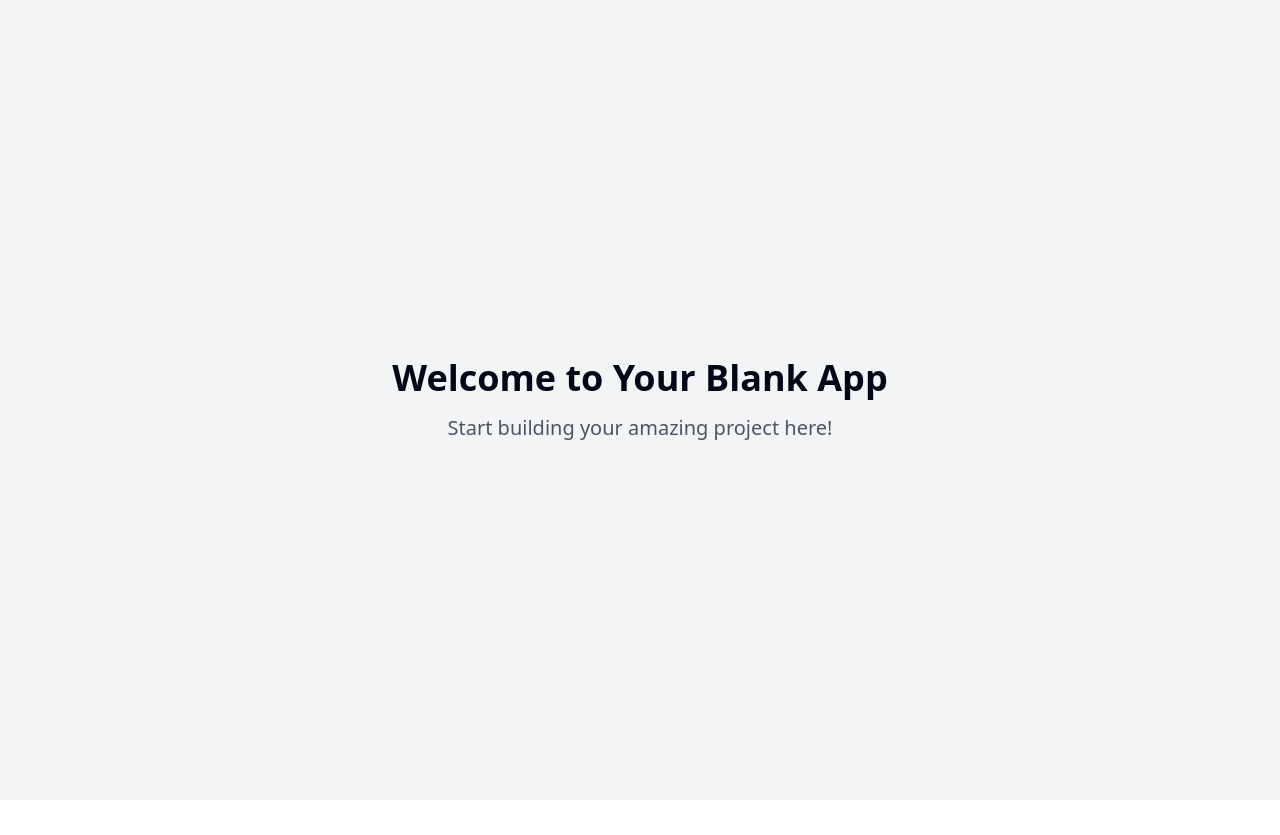
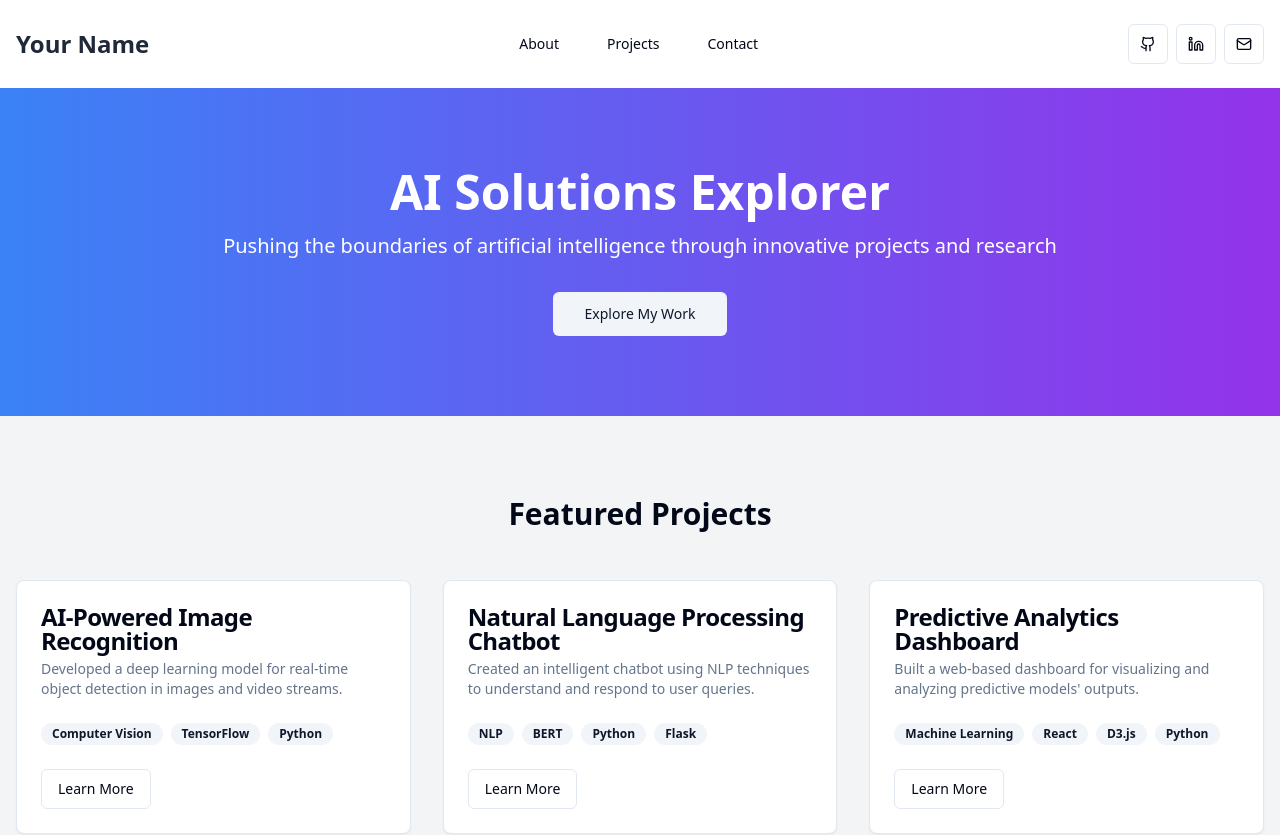
Before and after one commit to vilgotast/portfolioweb, a React (Vite) app: page / in a window 1280 px wide. Shown: the top 835 px of the page. Before the commit the page ends 800 px from the top, so only its background shows below. Built offline with nearby package versions, Linux system fonts and the light colour scheme.

Commit message:
Create portfolio webpage
Implement a modern portfolio webpage to showcase projects, focusing on AI solutions. The design should reflect a high level of effort and creativity.
[skip gpt_engineer]

```diff
--- /dev/null
+++ b/src/components/Footer.jsx
@@ -0,0 +1,14 @@
+import React from 'react';
+
+const Footer = () => {
+  return (
+    <footer className="bg-gray-800 text-white py-8">
+      <div className="container mx-auto px-4 text-center">
+        <p>&copy; {new Date().getFullYear()} Your Name. All rights reserved.</p>
+        <p className="mt-2">Exploring the frontiers of AI and machine learning</p>
+      </div>
+    </footer>
+  );
+};
+
+export default Footer;
--- /dev/null
+++ b/src/components/Header.jsx
@@ -0,0 +1,33 @@
+import React from 'react';
+import { Button } from "@/components/ui/button";
+import { GithubIcon, LinkedinIcon, MailIcon } from 'lucide-react';
+
+const Header = () => {
+  return (
+    <header className="bg-white shadow-md">
+      <div className="container mx-auto px-4 py-6 flex justify-between items-center">
+        <h1 className="text-2xl font-bold text-gray-800">Your Name</h1>
+        <nav>
+          <ul className="flex space-x-4">
+            <li><Button variant="ghost">About</Button></li>
+            <li><Button variant="ghost">Projects</Button></li>
+            <li><Button variant="ghost">Contact</Button></li>
+          </ul>
+        </nav>
+        <div className="flex space-x-2">
+          <Button variant="outline" size="icon">
+            <GithubIcon className="h-4 w-4" />
+          </Button>
+          <Button variant="outline" size="icon">
+            <LinkedinIcon className="h-4 w-4" />
+          </Button>
+          <Button variant="outline" size="icon">
+            <MailIcon className="h-4 w-4" />
+          </Button>
+        </div>
+      </div>
+    </header>
+  );
+};
+
+export default Header;
--- /dev/null
+++ b/src/components/Hero.jsx
@@ -0,0 +1,16 @@
+import React from 'react';
+import { Button } from "@/components/ui/button";
+
+const Hero = () => {
+  return (
+    <section className="bg-gradient-to-r from-blue-500 to-purple-600 text-white py-20">
+      <div className="container mx-auto px-4 text-center">
+        <h1 className="text-5xl font-bold mb-4">AI Solutions Explorer</h1>
+        <p className="text-xl mb-8">Pushing the boundaries of artificial intelligence through innovative projects and research</p>
+        <Button variant="secondary" size="lg">Explore My Work</Button>
+      </div>
+    </section>
+  );
+};
+
+export default Hero;
--- /dev/null
+++ b/src/components/Projects.jsx
@@ -0,0 +1,59 @@
+import React from 'react';
+import { Card, CardContent, CardDescription, CardFooter, CardHeader, CardTitle } from "@/components/ui/card";
+import { Badge } from "@/components/ui/badge";
+import { Button } from "@/components/ui/button";
+
+const projectData = [
+  {
+    title: "AI-Powered Image Recognition",
+    description: "Developed a deep learning model for real-time object detection in images and video streams.",
+    tags: ["Computer Vision", "TensorFlow", "Python"],
+    link: "#"
+  },
+  {
+    title: "Natural Language Processing Chatbot",
+    description: "Created an intelligent chatbot using NLP techniques to understand and respond to user queries.",
+    tags: ["NLP", "BERT", "Python", "Flask"],
+    link: "#"
+  },
+  {
+    title: "Predictive Analytics Dashboard",
+    description: "Built a web-based dashboard for visualizing and analyzing predictive models' outputs.",
+    tags: ["Machine Learning", "React", "D3.js", "Python"],
+    link: "#"
+  }
+];
+
+const Projects = () => {
+  return (
+    <section className="py-20 bg-gray-100">
+      <div className="container mx-auto px-4">
+        <h2 className="text-3xl font-bold text-center mb-12">Featured Projects</h2>
+        <div className="grid grid-cols-1 md:grid-cols-2 lg:grid-cols-3 gap-8">
+          {projectData.map((project, index) => (
+            <Card key={index} className="hover:shadow-lg transition-shadow duration-300">
+              <CardHeader>
+                <CardTitle>{project.title}</CardTitle>
+                <CardDescription>{project.description}</CardDescription>
+              </CardHeader>
+              <CardContent>
+                <div className="flex flex-wrap gap-2">
+                  {project.tags.map((tag, tagIndex) => (
+                    <Badge key={tagIndex} variant="secondary">{tag}</Badge>
+                  ))}
+                </div>
+              </CardContent>
+              <CardFooter>
+                <Button variant="outline" asChild>
+                  <a href={project.link}>Learn More</a>
+                </Button>
+              </CardFooter>
+            </Card>
+          ))}
+        </div>
+      </div>
+    </section>
+  );
+};
+
+export default Projects;
--- a/src/pages/Index.jsx
+++ b/src/pages/Index.jsx
@@ -1,12 +1,18 @@
-// Update this page (the content is just a fallback if you fail to update the page)
+import React from 'react';
+import Header from '../components/Header';
+import Hero from '../components/Hero';
+import Projects from '../components/Projects';
+import Footer from '../components/Footer';
 
 const Index = () => {
   return (
-    <div className="min-h-screen flex items-center justify-center bg-gray-100">
-      <div className="text-center">
-        <h1 className="text-4xl font-bold mb-4">Welcome to Your Blank App</h1>
-        <p className="text-xl text-gray-600">Start building your amazing project here!</p>
-      </div>
+    <div className="min-h-screen bg-gray-100">
+      <Header />
+      <main>
+        <Hero />
+        <Projects />
+      </main>
+      <Footer />
     </div>
   );
 };
```
